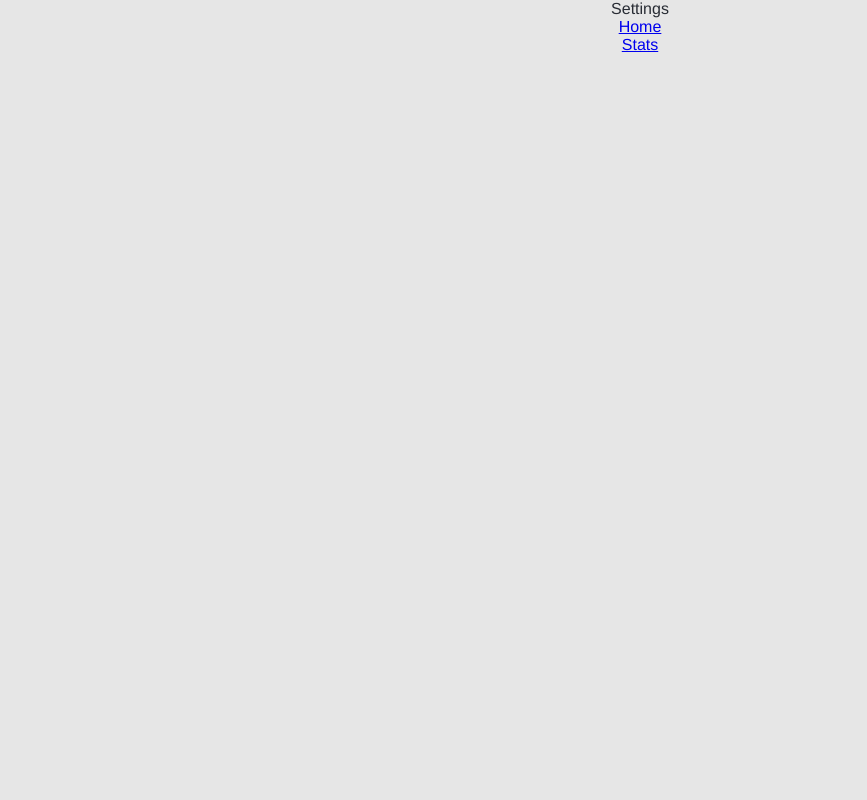
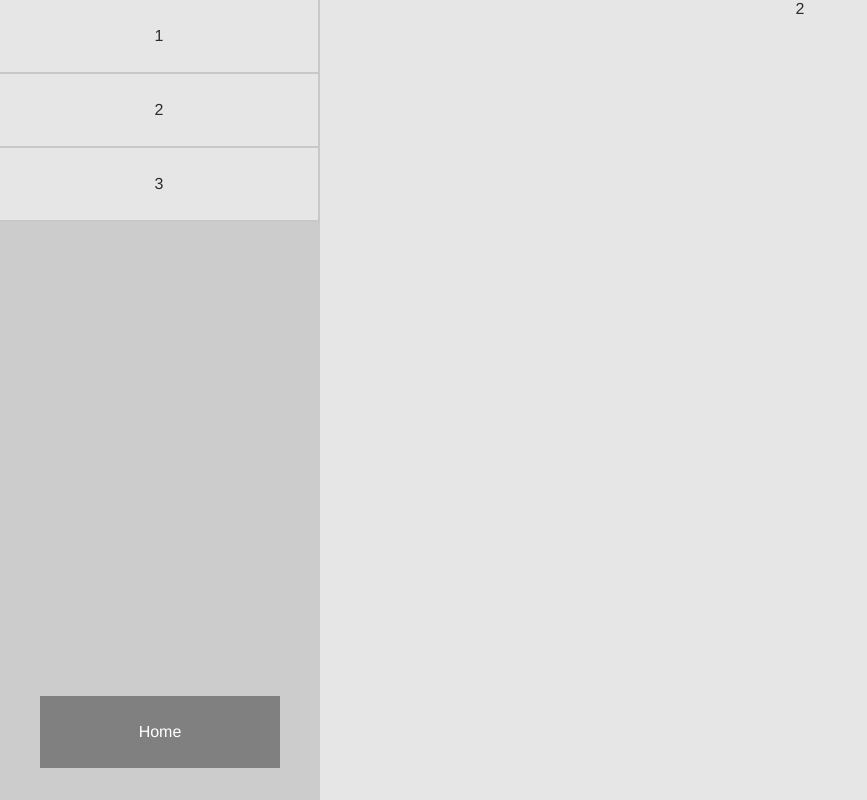
Before and after one commit to nrednav/chronos, a Vue app: page /settings in a window 1280 px wide. Shown: the whole page, without its empty margins (0-867 px from the left). Built offline with nearby package versions, Linux system fonts and the light colour scheme.

Commit message:
Begin initial work on Settings component

```diff
--- a/src/features/Home.vue
+++ b/src/features/Home.vue
@@ -76,12 +76,12 @@ export default {
 
       input[type="checkbox"] {
         position: relative;
-        height: 40px;
-        width: 80px;
+        height: 30px;
+        width: 60px;
         appearance: none;
         background: #c6c6c6;
         outline: none;
-        border-radius: 20px;
+        border-radius: 15px;
         box-shadow: inset 0 0 5px rgba(0, 0, 0, 0.2);
         transition: 0.5s;
       }
@@ -93,8 +93,8 @@ export default {
       input[type="checkbox"]:before {
         content: "";
         position: absolute;
-        width: 40px;
-        height: 40px;
+        width: 30px;
+        height: 30px;
         border-radius: 20px;
         top: 0;
         left: 0;
@@ -105,7 +105,7 @@ export default {
       }
 
       input:checked[type="checkbox"]:before {
-        left: 40px;
+        left: 30px;
       }
     }
 
@@ -119,8 +119,8 @@ export default {
       }
 
       img {
-        width: 5vmax;
-        height: 5vmax;
+        width: 40px;
+        height: 40px;
       }
     }
   }
--- a/src/features/Settings.vue
+++ b/src/features/Settings.vue
@@ -1,15 +1,25 @@
 <template>
   <div id="app-settings">
-    Settings
-    <br />
-    <router-link to="/">Home</router-link>
-    <br />
-    <router-link to="/stats">Stats</router-link>
+    <div id="panel-list">
+      <div id="panel-list-item" v-for="(panel, index) in panels" :key="index">
+        {{ panel }}
+      </div>
+      <div id="settings-home-button" @click="$router.push('/')">
+        Home
+      </div>
+    </div>
+    <div id="panel">2</div>
   </div>
 </template>
 
 <script>
-export default {};
+export default {
+  data() {
+    return {
+      panels: ["1", "2", "3"]
+    };
+  }
+};
 </script>
 
 <style lang="less">
@@ -18,5 +28,44 @@ export default {};
 #app-settings {
   width: 100%;
   height: 100%;
+
+  display: grid;
+  grid-template-columns: 25% 75%;
+
+  #panel-list {
+    //border-right: 2px solid fade(@gutter-grey, 20%);
+    background: darken(@background, 10%);
+    position: relative;
+
+    #panel-list-item {
+      border-bottom: 2px solid fade(@gutter-grey, 20%);
+      border-right: 2px solid fade(@gutter-grey, 20%);
+      height: 9%;
+      background: @background;
+
+      display: flex;
+      justify-content: center;
+      align-items: center;
+    }
+
+    #settings-home-button {
+      position: absolute;
+      bottom: 4%;
+      left: 12.5%;
+      height: 9vh;
+      width: 75%;
+
+      display: flex;
+      justify-content: center;
+      align-items: center;
+
+      background: darken(@background, 40%);
+      color: white;
+      cursor: pointer;
+    }
+  }
+
+  #panel {
+  }
 }
 </style>
--- a/src/router/index.js
+++ b/src/router/index.js
@@ -46,7 +46,7 @@ const routes = [
 ];
 
 const router = new VueRouter({
-	mode: process.env.IS_ELECTRON ? 'hash' : 'history',
+  mode: process.env.IS_ELECTRON ? "hash" : "history",
   base: process.env.BASE_URL,
   routes
 });
```
